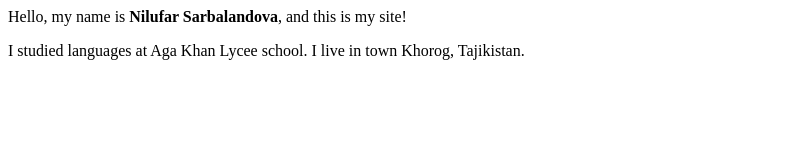
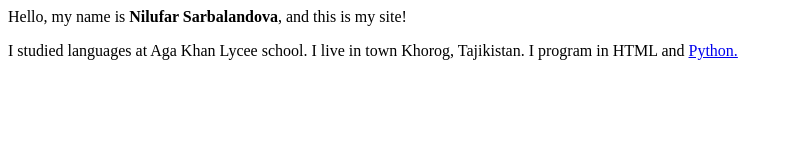
Before and after one commit to Nilushak/Me, a plain HTML site: page index.html in a window 1280 px wide. Shown: the whole page, without its empty margins (0-793 px from the left). Drawn offline with Linux system fonts and the light colour scheme.

Commit message:
Update index.html

```diff
--- a/index.html
+++ b/index.html
@@ -7,7 +7,7 @@
   <body>
     <p> Hello, my name is  <b>Nilufar Sarbalandova</b>, and this is my site!</p>
 
-    <p> I studied languages at Aga Khan Lycee school. I live in town Khorog, Tajikistan. </p>
+    <p> I studied languages at Aga Khan Lycee school. I live in town Khorog, Tajikistan. I program in HTML and <a href="http://www.python.org">Python.</a>  </p>
     <div
   </body>
 </html>
```
